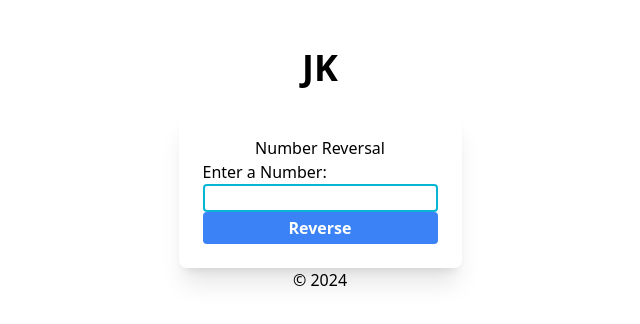
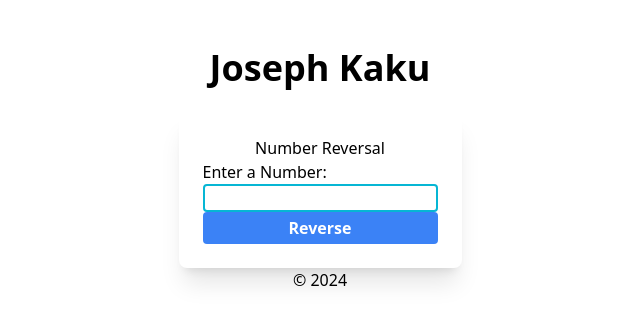
Before and after one commit to Joseph-kaku/activity1, a website: page src/index.html in a window 1280 px wide. Shown: the whole page, without its empty margins (320-960 px from the left). Drawn offline with Linux system fonts and the light colour scheme.

Commit message:
added my name to the project

```diff
--- a/src/index.html
+++ b/src/index.html
@@ -8,7 +8,7 @@
 </head>
 <body class="p-6 h-100 w-100 flex flex-col items-center" >
     <header>
-        <h1 class="flex justify-center items-center p-6 font-bold text-4xl"> JK </h1>
+        <h1 class="flex justify-center items-center p-6 font-bold text-4xl"> Joseph Kaku </h1>
     </header>
     <main class="card ">
         <h1 class="flex justify-center">Number Reversal</h1>
```
